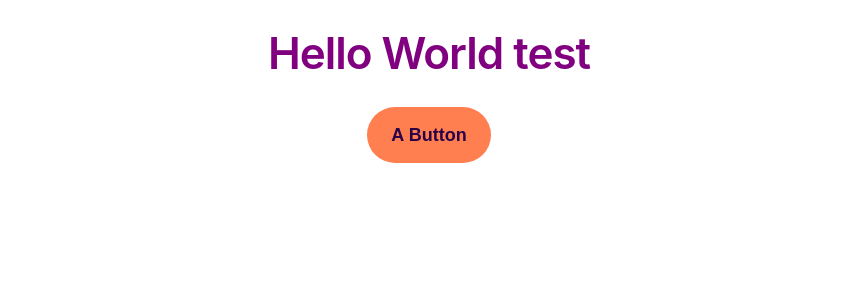
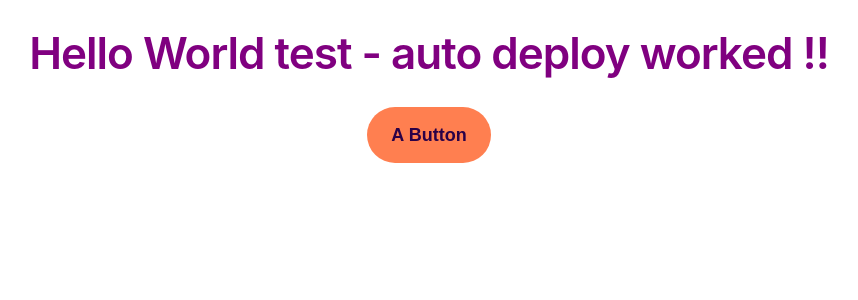
Before and after one commit to SteveDenning/react-movie-search, a React (Create React App) app: page / in a window 1280 px wide. Shown: the top 300 px of the page, without its empty margins (211-1069 px from the left). Built offline with nearby package versions, Linux system fonts and the light colour scheme.

Commit message:
004 - add firebase deplyment on merge to main

```diff
--- a/src/App.tsx
+++ b/src/App.tsx
@@ -12,7 +12,7 @@ const App: React.FC<Props> = () => {
       data-testid="app"
     >
       <header>
-        <h1>Hello World test</h1>
+        <h1>Hello World test - auto deploy worked !!</h1>
         <Button>A Button</Button>
       </header>
     </div>
```
Also changed, not shown: firebase.json (added), 1 other file (tests, documents, lock files or other folders).
